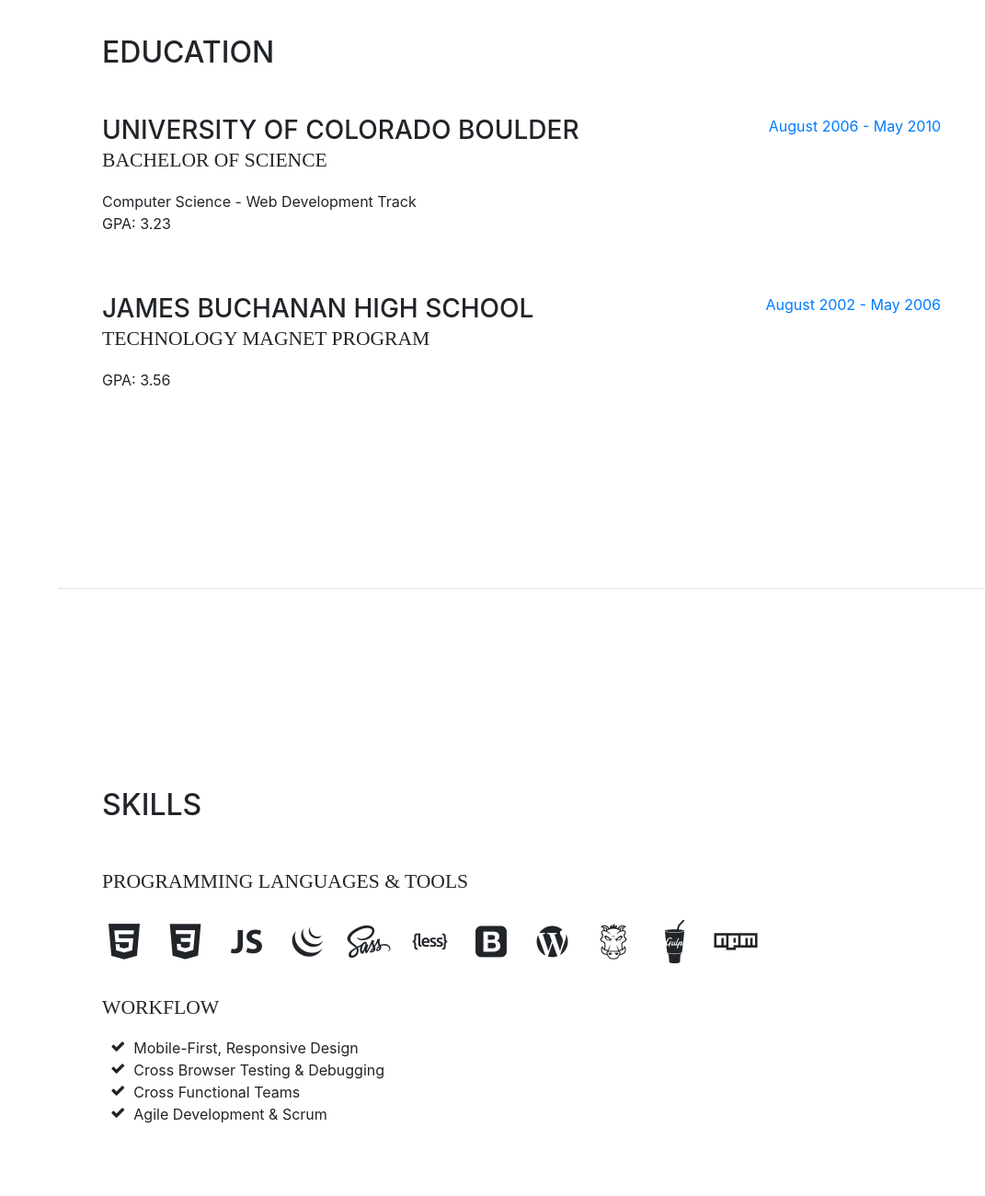
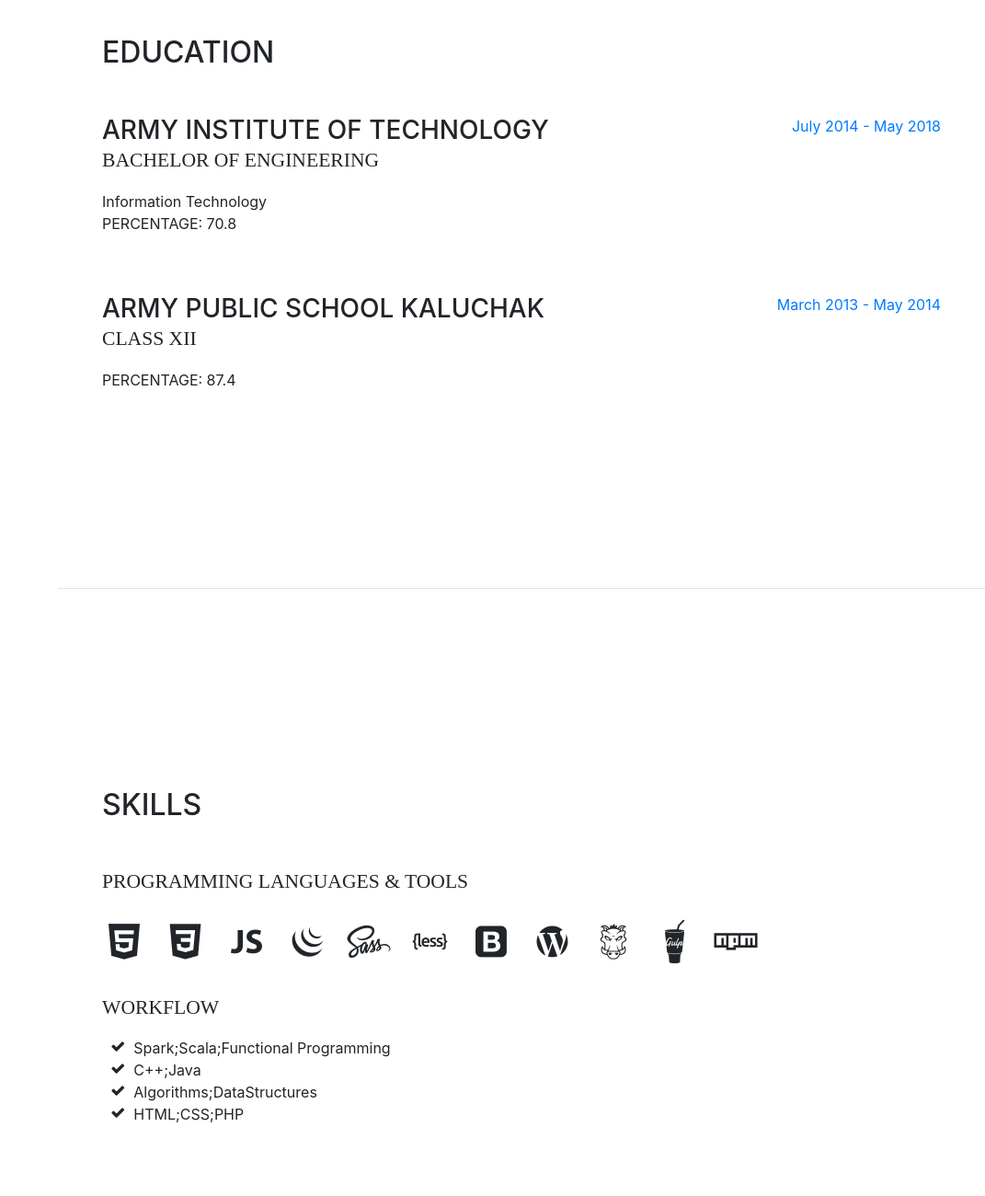
Before and after one commit to nk2242696/nk2242696.github.io, a website with bundled scripts: page index.html in a window 1280 px wide. Shown: the part 1760-3060 px from the top of the page at 92% size, without its empty margins (209-1280 px from the left). Built offline with nearby package versions, Linux system fonts and the light colour scheme; a web font is replaced by a local one.

Commit message:
Update index.html

```diff
--- a/index.html
+++ b/index.html
@@ -132,24 +132,24 @@
 
           <div class="resume-item d-flex flex-column flex-md-row mb-5">
             <div class="resume-content mr-auto">
-              <h3 class="mb-0">University of Colorado Boulder</h3>
-              <div class="subheading mb-3">Bachelor of Science</div>
-              <div>Computer Science - Web Development Track</div>
-              <p>GPA: 3.23</p>
+              <h3 class="mb-0">Army Institute of Technology</h3>
+              <div class="subheading mb-3">Bachelor of Engineering</div>
+              <div>Information Technology</div>
+              <p>PERCENTAGE: 70.8</p>
             </div>
             <div class="resume-date text-md-right">
-              <span class="text-primary">August 2006 - May 2010</span>
+              <span class="text-primary">July 2014 - May 2018</span>
             </div>
           </div>
 
           <div class="resume-item d-flex flex-column flex-md-row">
             <div class="resume-content mr-auto">
-              <h3 class="mb-0">James Buchanan High School</h3>
-              <div class="subheading mb-3">Technology Magnet Program</div>
-              <p>GPA: 3.56</p>
+              <h3 class="mb-0">Army Public School Kaluchak</h3>
+              <div class="subheading mb-3">Class XII</div>
+              <p>PERCENTAGE: 87.4</p>
             </div>
             <div class="resume-date text-md-right">
-              <span class="text-primary">August 2002 - May 2006</span>
+              <span class="text-primary">March 2013 - May 2014</span>
             </div>
           </div>
 
@@ -201,16 +201,16 @@
           <ul class="fa-ul mb-0">
             <li>
               <i class="fa-li fa fa-check"></i>
-              Mobile-First, Responsive Design</li>
+              Spark;Scala;Functional Programming</li>
             <li>
               <i class="fa-li fa fa-check"></i>
-              Cross Browser Testing &amp; Debugging</li>
+              C++;Java</li>
             <li>
               <i class="fa-li fa fa-check"></i>
-              Cross Functional Teams</li>
+              Algorithms;DataStructures</li>
             <li>
               <i class="fa-li fa fa-check"></i>
-              Agile Development &amp; Scrum</li>
+              HTML;CSS;PHP</li>
           </ul>
         </div>
       </section>
@@ -218,8 +218,8 @@
       <section class="resume-section p-3 p-lg-5 d-flex flex-column" id="interests">
         <div class="my-auto">
           <h2 class="mb-5">Interests</h2>
-          <p>Apart from being a web developer, I enjoy most of my time being outdoors. In the winter, I am an avid skiier and novice ice climber. During the warmer months here in Colorado, I enjoy mountain biking, free climbing, and kayaking.</p>
-          <p class="mb-0">When forced indoors, I follow a number of sci-fi and fantasy genre movies and television shows, I am an aspiring chef, and I spend a large amount of my free time exploring the latest technolgy advancements in the front-end web development world.</p>
+          <p>Apart from being a web developer, I enjoy most of my time being outdoors. In the winter, I am an avid runner, skater and footballer. During the warmer months, I enjoy badminton, cycling, and swimming.</p>
+          <p class="mb-0">When forced indoors, I follow a number of documentaries, listening to music and watching anime movies, I am an aspiring chef, and I spend a large amount of my free time exploring the latest technolgy advancements in the BigData Field.</p>
         </div>
       </section>
 
```
